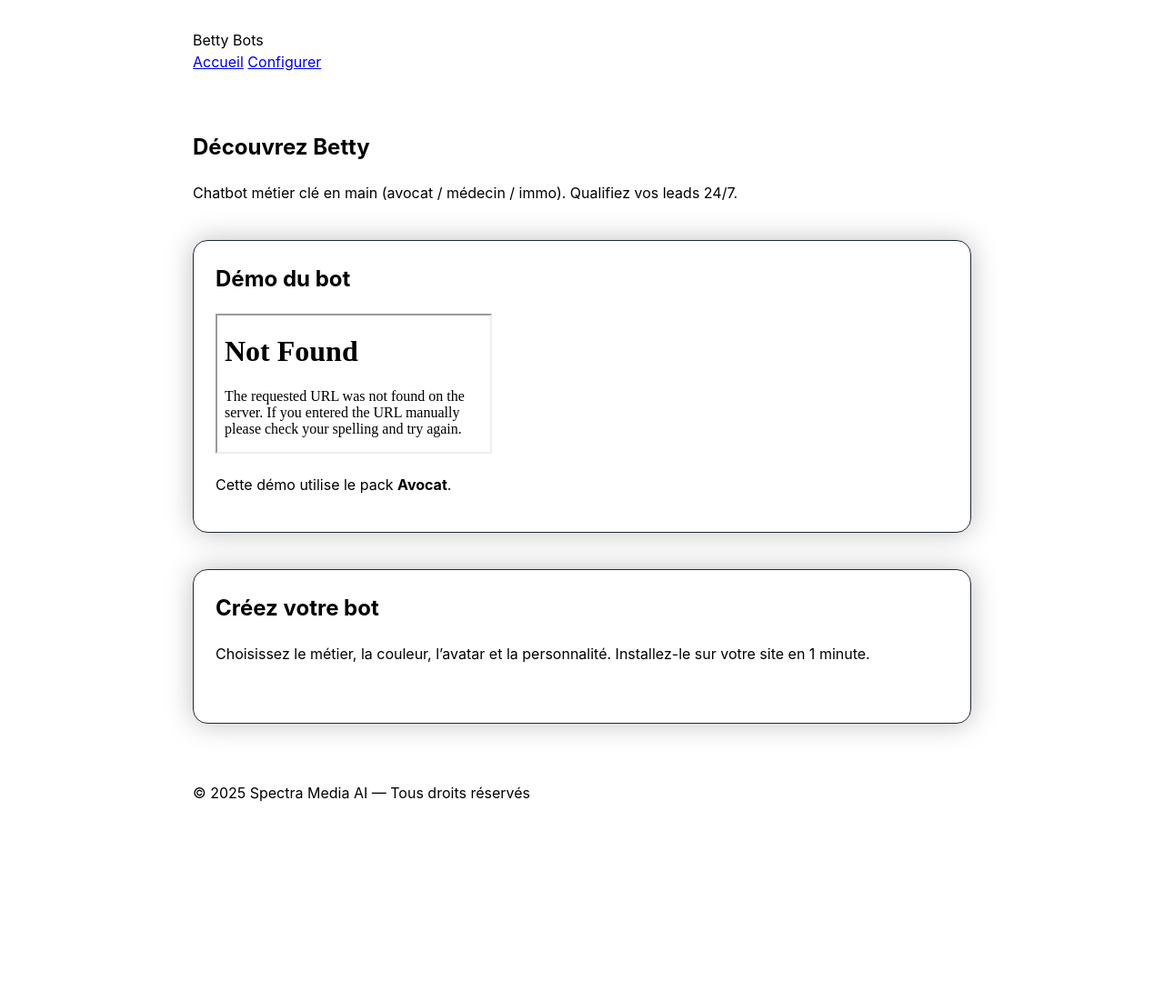
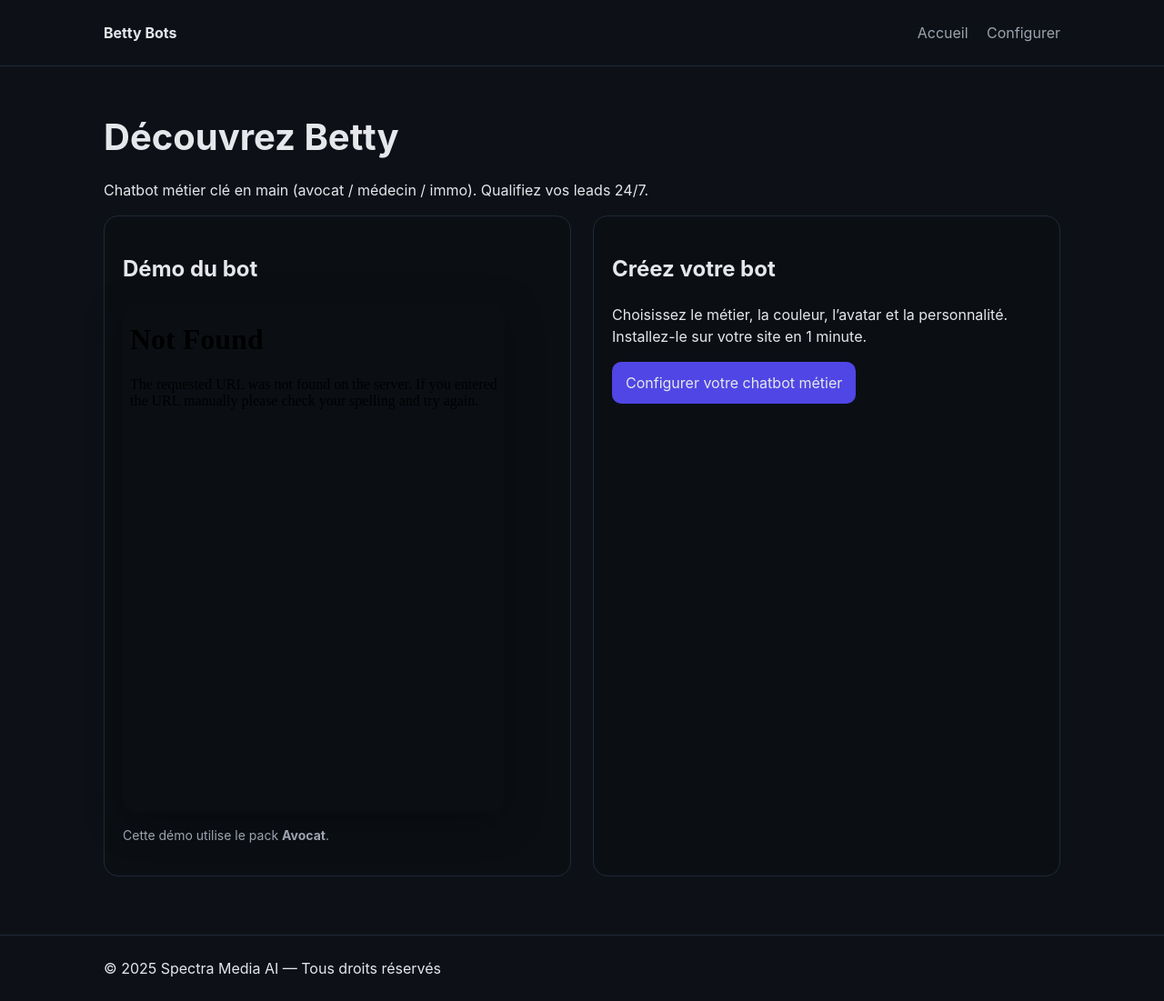
Before and after one commit to vincentbastille10/betty_abonnement_version2, a Flask app: page / in a window 1280 px wide. Shown: the whole page at 91% size. Before the commit the page ends 882 px from the top, so only its background shows below. Run offline with Flask 3, Linux system fonts and the light colour scheme.

Commit message:
Update style.css

```diff
--- a/static/css/style.css
+++ b/static/css/style.css
@@ -1,121 +1,32 @@
-x/* =============================
-   BETTY ABONNEMENT — STYLE DE BASE
-   ============================= */
+:root { --bg:#0d1117; --card:#0b0f14; --text:#e5e7eb; --muted:#9ca3af; --border:#1f2937; --primary:#4F46E5; }
+*{box-sizing:border-box}
+body{margin:0;background:var(--bg);color:var(--text);font:16px/1.5 Inter,system-ui,Segoe UI,Roboto,sans-serif}
+.container{max-width:1100px;margin:0 auto;padding:24px}
+.site-header,.site-footer{border-bottom:1px solid var(--border)}
+.site-footer{border-top:1px solid var(--border);border-bottom:0;margin-top:40px}
+.site-header .container,.site-footer .container{display:flex;justify-content:space-between;align-items:center}
+.brand{font-weight:700}
+nav a{color:var(--muted);text-decoration:none;margin-left:16px}
+nav a:hover{color:var(--text)}
+.hero{margin:24px 0 12px}
+.hero h1{font-size:40px;margin:0 0 8px}
+.grid{display:grid;grid-template-columns:1fr 1fr;gap:24px}
+.card{background:var(--card);border:1px solid var(--border);border-radius:16px;padding:20px}
+.hint{color:var(--muted);font-size:14px;margin-top:8px}
+.btn{display:inline-block;padding:10px 14px;border:1px solid var(--border);border-radius:10px;background:#111827;color:var(--text);text-decoration:none;cursor:pointer}
+.btn.primary{background:var(--primary);border-color:transparent}
+.form{display:grid;gap:14px;max-width:420px}
+.form input,.form select{width:100%;padding:10px;border:1px solid var(--border);border-radius:10px;background:#0b0f14;color:var(--text)}
+.code{width:100%;padding:12px;border:1px solid var(--border);border-radius:10px;background:#0b0f14;color:var(--text)}
 
-:root {
-  --bg: #0d1117;
-  --fg: #e5e7eb;
-  --muted: #94a3b8;
-  --card: #111827;
-  --accent: #4f46e5;
-}
+.chat-frame{width:100%;max-width:420px;height:560px;border:0;border-radius:16px;box-shadow:0 10px 40px rgba(0,0,0,.35)}
 
-* {
-  box-sizing: border-box;
-}
-
-body {
-  margin: 0;
-  padding: 0;
-  background: var(--bg);
-  color: var(--fg);
-  font-family: "Inter", system-ui, sans-serif;
-  line-height: 1.5;
-}
-
-.container {
-  max-width: 920px;
-  margin: 0 auto;
-  padding: 32px;
-}
-
-/* --- TITRES --- */
-h1, h2, h3 {
-  color: var(--fg);
-  margin-top: 0;
-}
-
-/* --- BOUTONS --- */
-.btn {
-  background: var(--accent);
-  color: white;
-  padding: 10px 20px;
-  border: none;
-  border-radius: 8px;
-  cursor: pointer;
-  transition: 0.2s ease;
-  font-weight: 500;
-}
-.btn:hover {
-  filter: brightness(1.1);
-}
-
-/* --- CARDS --- */
-.card {
-  background: var(--card);
-  border: 1px solid #1f2937;
-  border-radius: 16px;
-  padding: 24px;
-  margin-top: 24px;
-  box-shadow: 0 0 30px rgba(0,0,0,0.25);
-}
-
-/* --- GRILLE --- */
-.grid {
-  display: grid;
-  gap: 16px;
-}
-.grid.cols-2 { grid-template-columns: repeat(2, 1fr); }
-.grid.cols-3 { grid-template-columns: repeat(3, 1fr); }
-
-/* --- INPUTS --- */
-label {
-  display: block;
-  margin: 8px 0 4px;
-  color: var(--muted);
-}
-input, select {
-  width: 100%;
-  padding: 10px;
-  border-radius: 8px;
-  border: 1px solid #1f2937;
-  background: #0b1220;
-  color: var(--fg);
-}
-
-/* --- AVATARS --- */
-.avatar {
-  width: 90px;
-  height: 90px;
-  border-radius: 12px;
-  object-fit: cover;
-  border: 2px solid #1f2937;
-}
-
-/* --- POINTS DE COULEUR --- */
-.color-dot {
-  width: 28px;
-  height: 28px;
-  border-radius: 50%;
-  border: 2px solid #0003;
-  cursor: pointer;
-}
-
-/* --- PRE pour le script --- */
-pre {
-  background: #0b1220;
-  color: #d1d5db;
-  border-radius: 12px;
-  border: 1px solid #1f2937;
-  padding: 16px;
-  overflow-x: auto;
-  font-size: 0.9rem;
-}
-
-/* --- HEADER --- */
-.header {
-  display: flex;
-  justify-content: space-between;
-  align-items: center;
-  margin-bottom: 24px;
-}
+.chat-wrap{background:var(--card);border:1px solid var(--border);border-radius:16px;max-width:420px;margin:0 auto;overflow:hidden}
+.chat-header{display:flex;align-items:center;gap:10px;padding:10px 12px;border-bottom:1px solid var(--border)}
+.chat-header img{width:28px;height:28px;border-radius:999px;object-fit:cover;background:#111827}
+.chat-messages{height:420px;overflow:auto;padding:12px;background:#0b0f14}
+.msg{max-width:80%;margin:0 0 10px;padding:10px 12px;border:1px solid var(--border);border-radius:12px;background:#111827}
+.msg.user{margin-left:auto;background:#1f2937}
+.chat-form{display:flex;gap:8px;padding:10px;border-top:1px solid var(--border)}
+.chat-form input{flex:1}
+@media (max-width:900px){.grid{grid-template-columns:1fr}}
```
